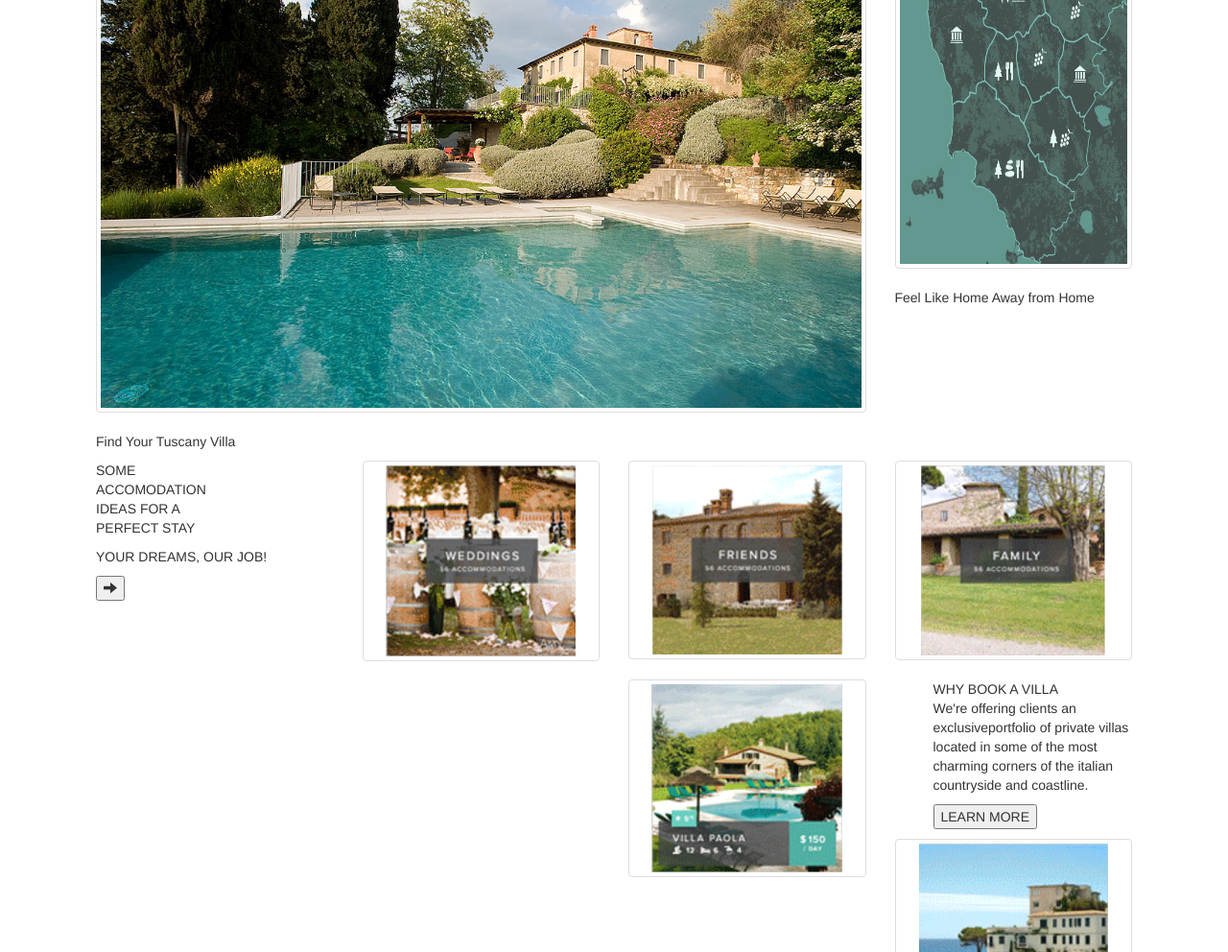
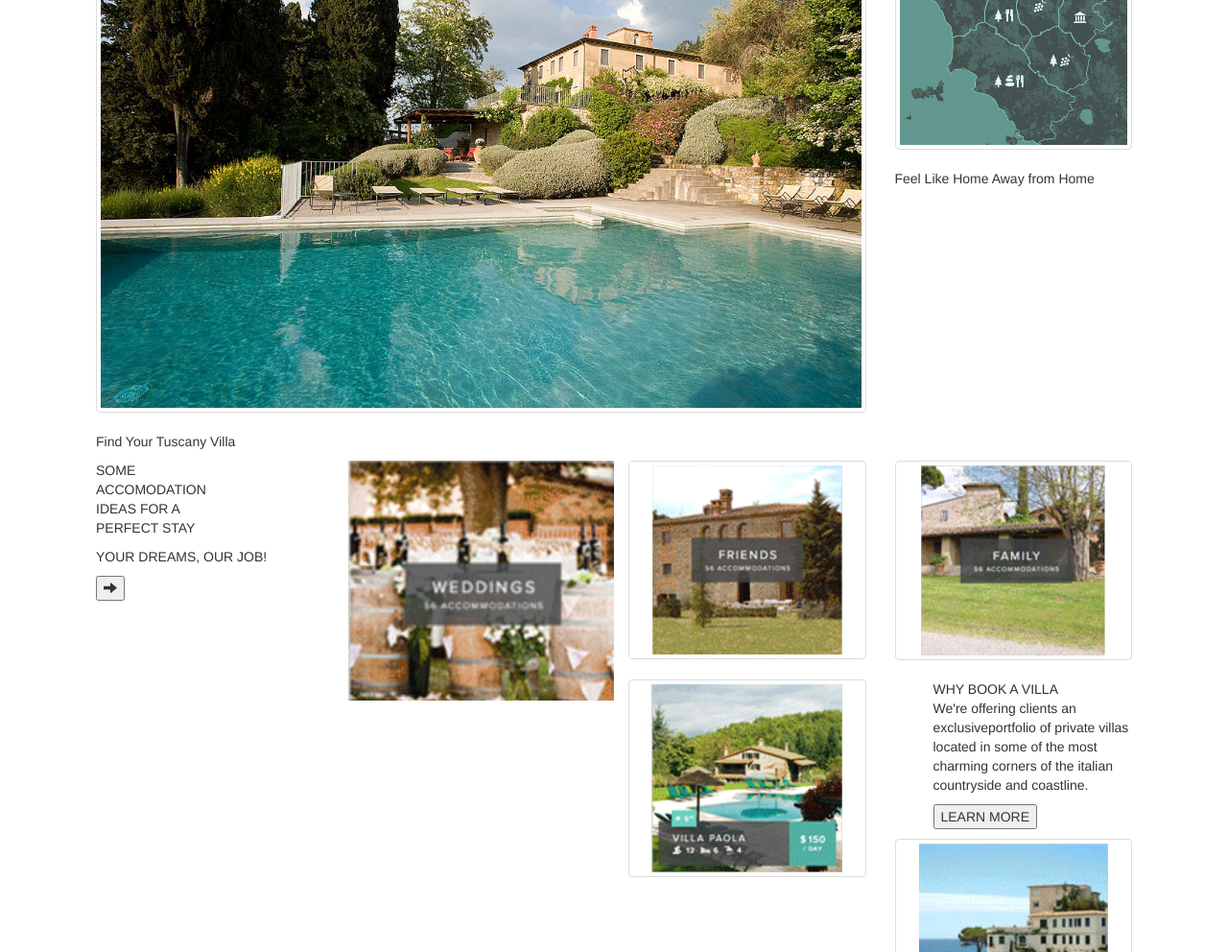
Before and after one commit to princemwill/tuscany-villa, a plain HTML site: page index.html in a window 1280 px wide. Shown: the part 108-1100 px from the top of the page at 96% size. Drawn offline with Linux system fonts and the light colour scheme.

Commit message:
More wip on formatting and spacing.

```diff
--- a/Style.css
+++ b/Style.css
@@ -15,12 +15,29 @@
 ul {
     list-style: none;
 }
+
+
+
 div .th_right {
     height: 437.77px;
 }
-#mainMap {
+/*#mainMap {
+    background-image: url()
     height: 377.77px;
+}*/
+
+
+
+div .row3 .col2 {
+    background-image: url(wot_r3-c2.png);
+    height: 250px;
+    background-size: cover;
 }
+
+
+
+
+
 
 /*Social media links*/
 
--- a/index.html
+++ b/index.html
@@ -66,11 +66,9 @@
                 </div>
 
                 <!-- Properties button nav top right-->
-                <ul class="navbar-nav navbar-right" id="rt_nav" ">
+                <ul class="navbar-nav navbar-right" id="rt_nav" >
                     <li>
                         <a href="http://www.windowsontuscany.com/villas/"> PROPERTIES</a>
-                        <!-- Not sure all extra stuff here is needed -->
-                        <!-- <a href="http://www.windowsontuscany.com/villas/" onclick="_gaq.push(['_trackEvent', 'outbound-widget-int', 'http://www.windowsontuscany.com/villas/', 'All Villas']);">Properties</a> -->
                     </li>
                 </ul>
 
@@ -93,7 +91,7 @@
 
                 </div>
                 <div class="col-lg-3 col-md-4 col-sm-12 feature col2">
-                    <a class="thumbnail"><img src="wot_r3-c2.png" /></a>
+                    <!--<a class="thumbnail"><img src="wot_r3-c2.png" /></a>-->
                 </div>
                 <div class="col-lg-3 col-md-4 col-sm-12 feature col3">
                     <a class="thumbnail"><img src="wot_r3-c3.png" /></a>
```
